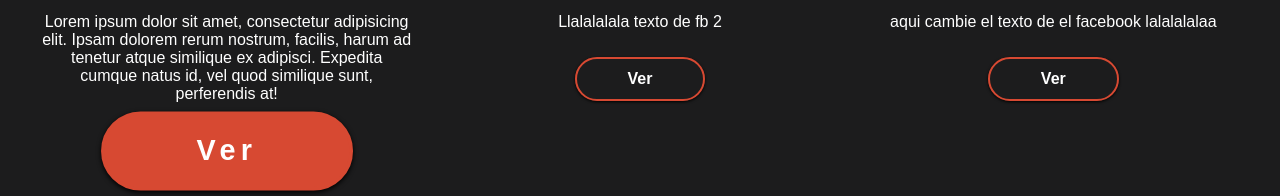
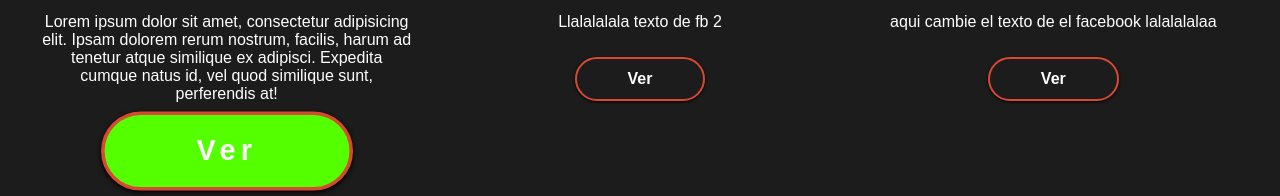
Before and after one commit to XURI2/prueba1, a plain HTML site: page index.html in a window 1280 px wide. In both pictures the pointer is over the link 226 px from the left and 1174 px from the top of the page. Shown: the part 1023-1219 px from the top of the page. Drawn offline with nearby package versions, Linux system fonts and the light colour scheme; a web font is replaced by a local one.

Commit message:
cambiamos color del boton y escala

```diff
--- a/styles/styles.css
+++ b/styles/styles.css
@@ -148,7 +148,7 @@ h1,h2,h3,h4,h5,h6{
 .btn:hover{
     transform: scale(1.8);
     letter-spacing: 3px;
-    background-color: #D74932;
+    background-color: #54FF00;
     color: white;
 }
 .fa:hover{
```
